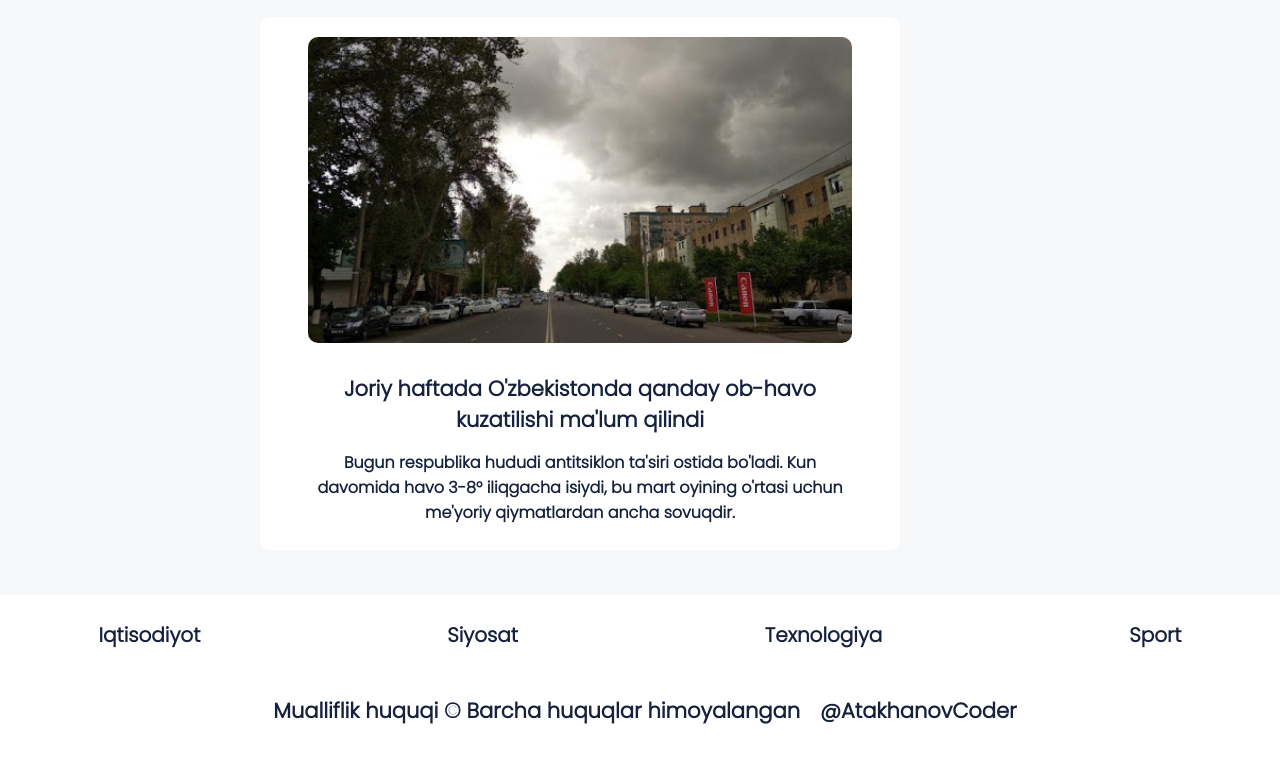
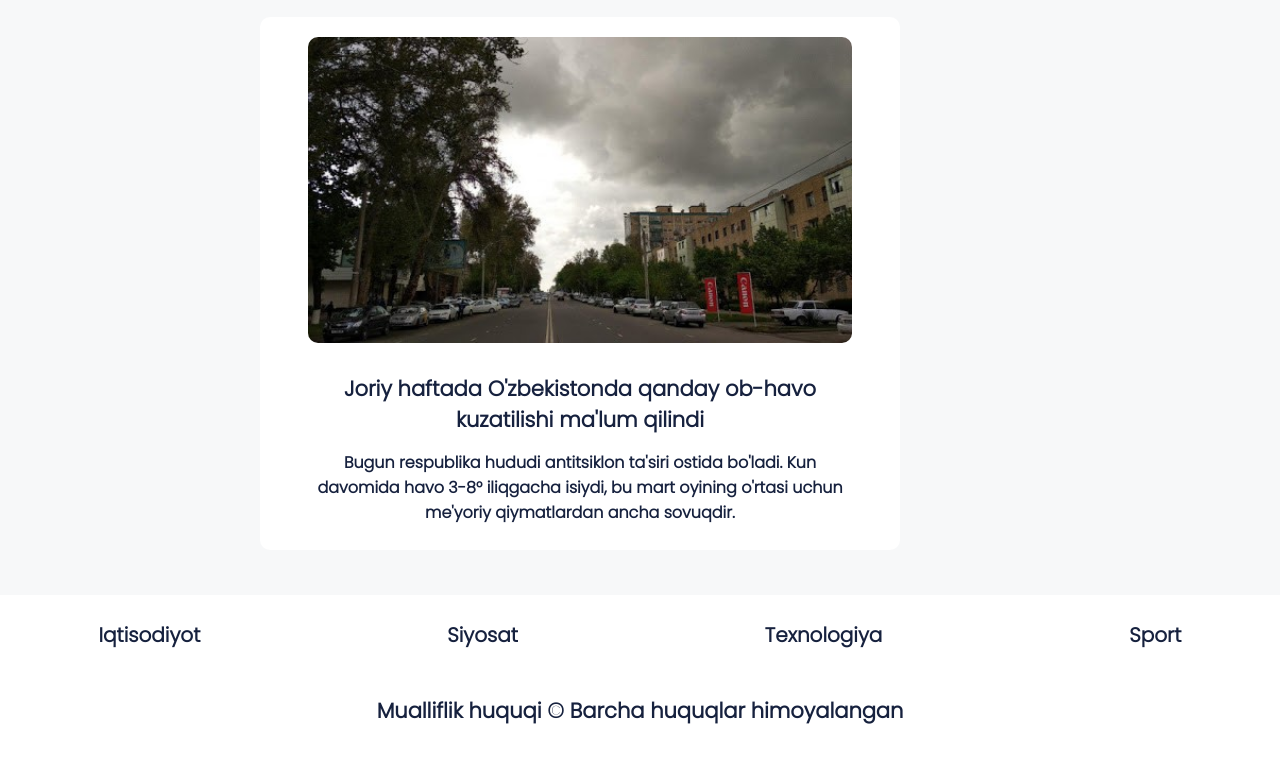
Before and after one commit to atakhanovcode/UZNEWS, a plain HTML site: page uz-news/index.html in a window 1280 px wide. Shown: the part 1901-2662 px from the top of the page. Drawn offline with Linux system fonts and the light colour scheme; a script that the page names is missing.

Commit message:
Update index.html

```diff
--- a/uz-news/index.html
+++ b/uz-news/index.html
@@ -250,7 +250,6 @@
       </div>
       <div class="all-right-reserved">
         <h3>Mualliflik huquqi &copy; Barcha huquqlar himoyalangan</h3>
-        <a href="https://atakhanov-coder.netlify.app">@AtakhanovCoder</a>
       </div>
     </footer>
     <script src="./script.js"></script>
```
